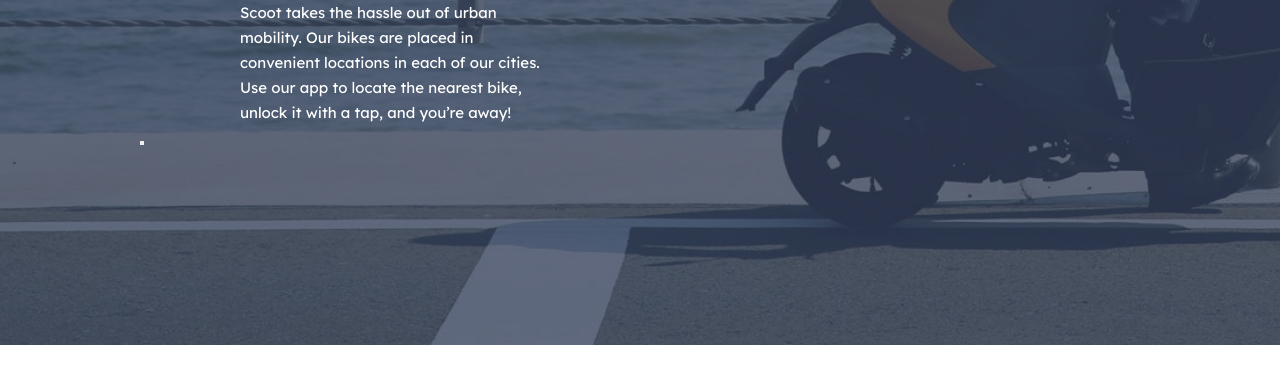
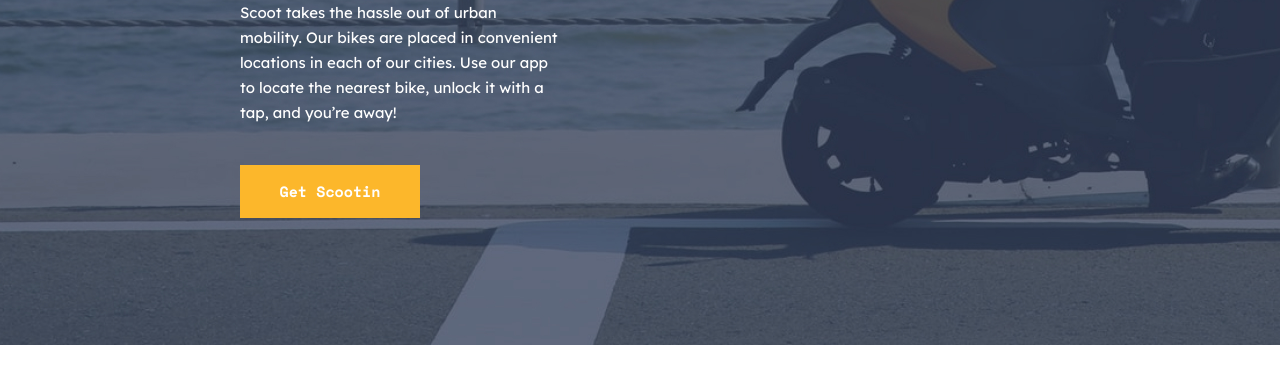
Before and after one commit to numanjnv/scoot, a plain HTML site: page index.html in a window 1280 px wide. Shown: the part 392-776 px from the top of the page. Drawn offline with nearby package versions, Linux system fonts and the light colour scheme.

Commit message:
add hero

```diff
--- a/index.html
+++ b/index.html
@@ -44,7 +44,7 @@
                 <h1>Scooter sharing made simple</h1>
                 <p>Scoot takes the hassle out of urban mobility. Our bikes are placed in convenient locations in each of
                     our cities. Use our app to locate the nearest bike, unlock it with a tap, and you’re away!</p>
-                    <button></button>
+                    <button>Get Scootin</button>
             </div>
         </div>
 
--- a/scss/_all-blocks/_hero.scss
+++ b/scss/_all-blocks/_hero.scss
@@ -27,9 +27,26 @@
             font-style: normal;
             font-weight: 400;
             line-height: 25px;
-            width: 405px;
+            width: 420px;
             padding-top: 40px;
             padding-left: 100px;
         }
+
+        button {
+            color: #FFF;
+            text-align: center;
+            font-family: Space Mono;
+            font-size: 15px;
+            font-style: normal;
+            font-weight: 700;
+            line-height: 25px;
+            width: 180px;
+            height: 53px;
+            flex-shrink: 0;
+            background: #FCB72B;
+            border-color: transparent;
+            margin-left: 100px;
+            margin-top: 40px;
+        }
     }
 }
```
Also changed, not shown: assets/svg/strelka.svg (added), css/main.css, 1 other file.
